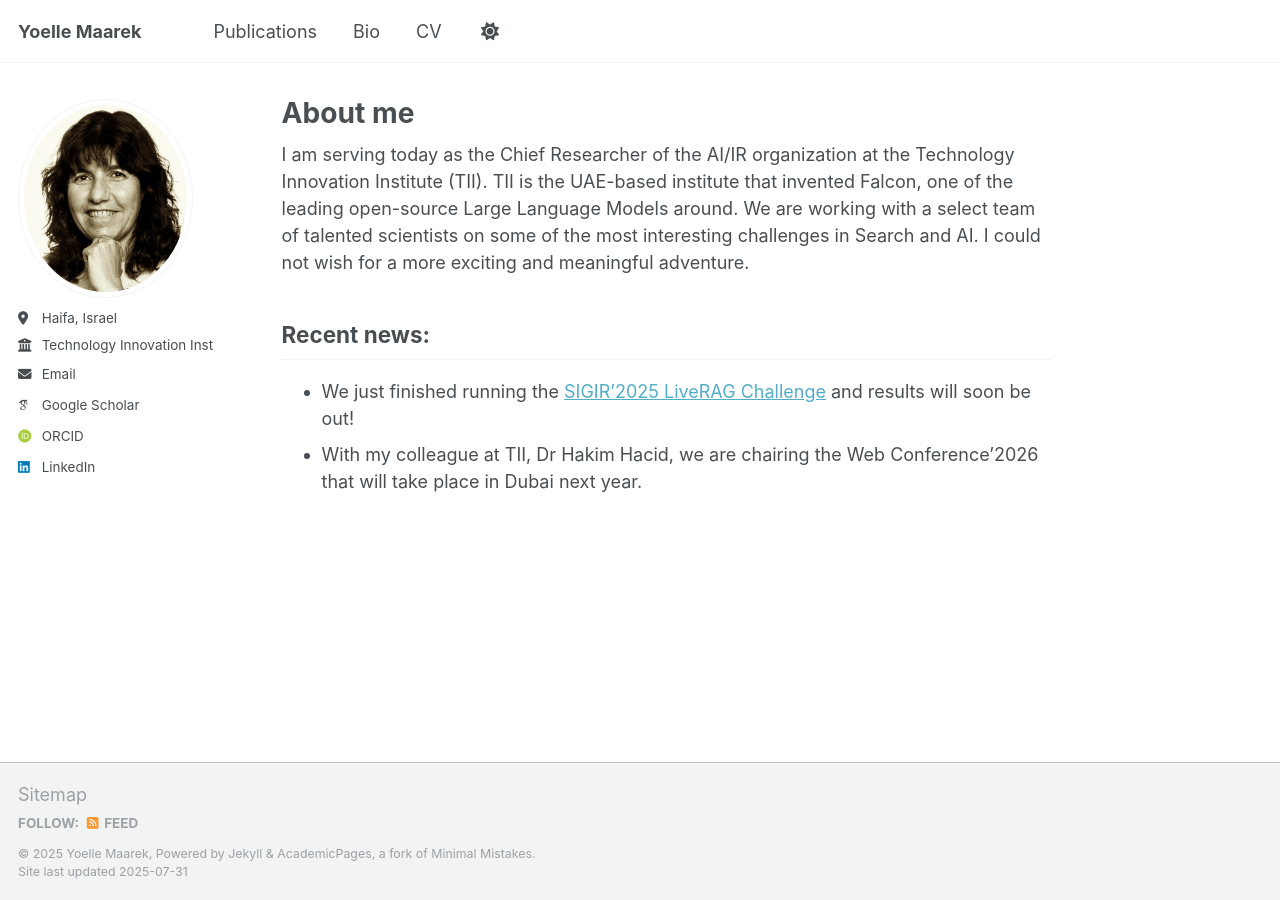
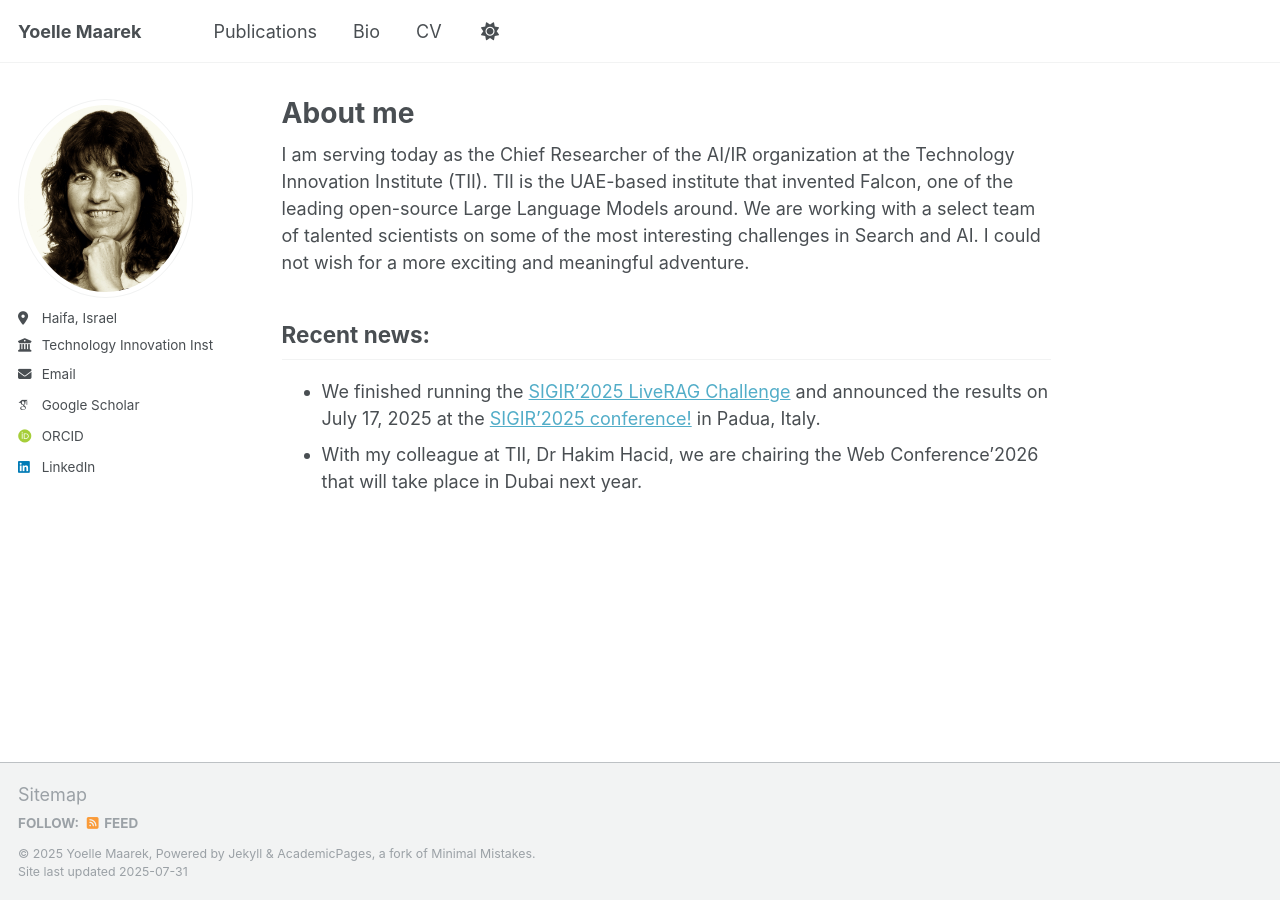
Before and after one commit to yoellemaarek/homepage, a Jekyll site: the page built from _pages/about.md, in a window 1280 px wide. Built offline with Jekyll 4.4.1, drawn with Linux system fonts in a browser that asks for light colours; some web fonts are replaced.

Commit message:
Update about.md
Signed-off-by: yoellemaarek <148758323+yoellemaarek@users.noreply.github.com>

```diff
--- a/_pages/about.md
+++ b/_pages/about.md
@@ -11,5 +11,5 @@ I am serving today as the Chief Researcher of the  AI/IR organization at the Tec
 
 
 ## Recent news:
-* We just finished running the [SIGIR'2025 LiveRAG Challenge](https://liverag.tii.ae) and results will soon be out!
+* We finished running the [SIGIR'2025 LiveRAG Challenge](https://liverag.tii.ae) and announced the results on July 17, 2025 at the [SIGIR'2025 conference!](https://sigir2025.dei.unipd.it/live-rag-challenge.html) in Padua, Italy.
 * With my colleague at TII, Dr Hakim Hacid, we are chairing the Web Conference'2026 that will take place in Dubai next year.
```
